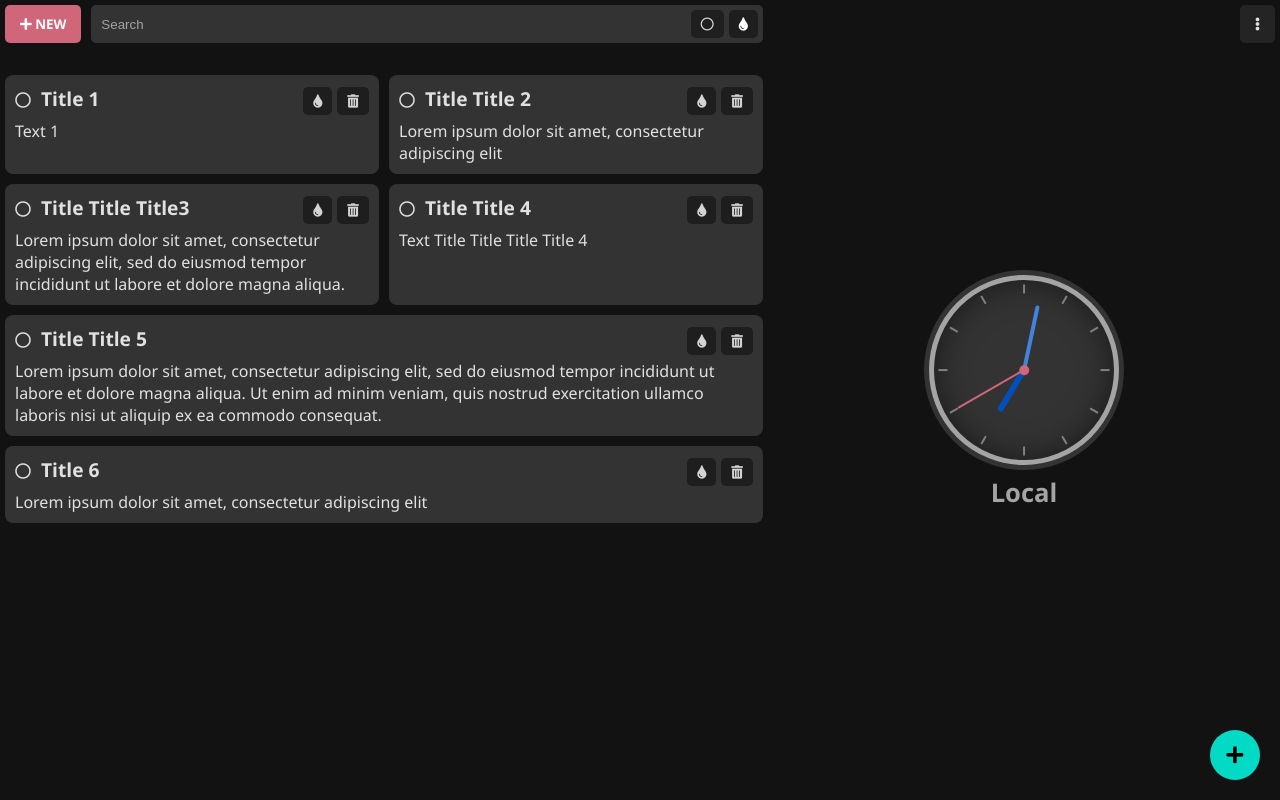
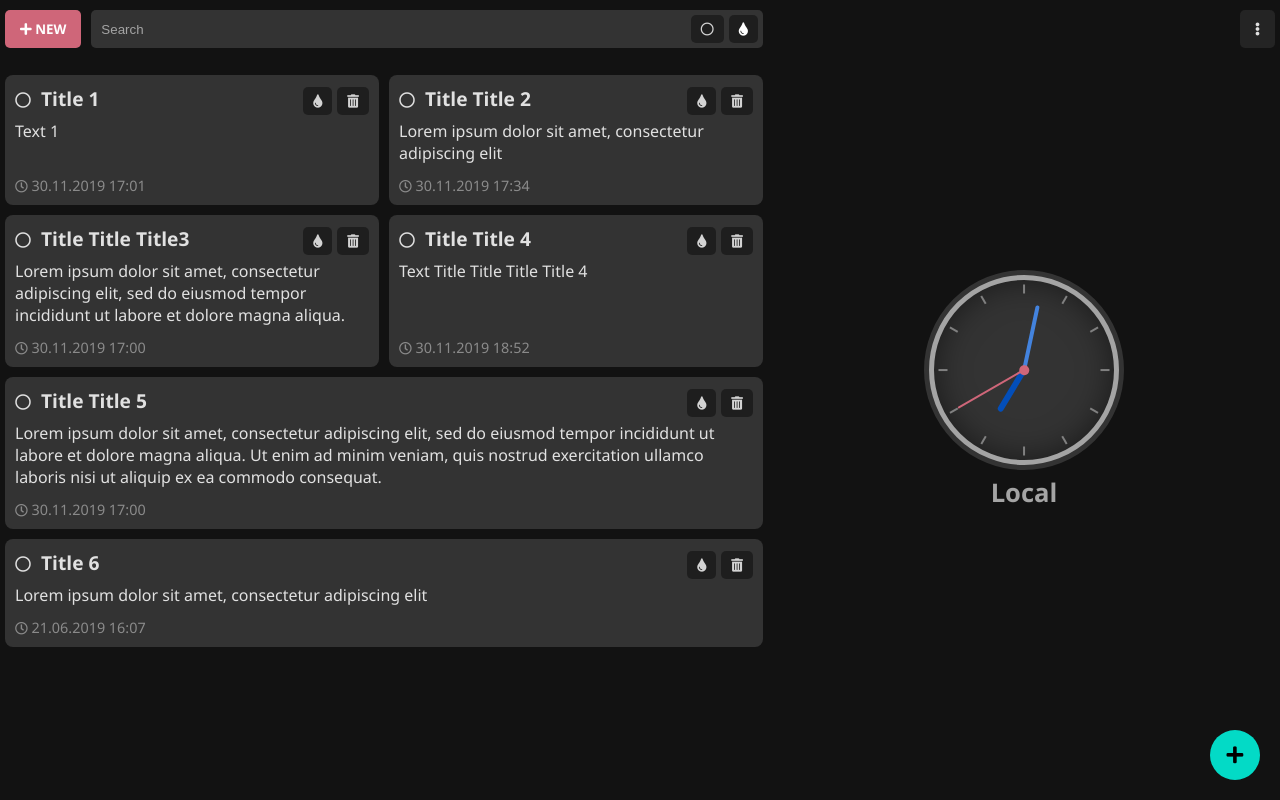
Before and after one commit to askhatxx/organizer-app, a React app: page / in a window 1280 px wide. Built offline with nearby package versions, Linux system fonts and the light colour scheme.

Commit message:
Commit 27

```diff
--- a/src/components/App.js
+++ b/src/components/App.js
@@ -10,12 +10,12 @@ export default class App extends Component {
         super(props);
 
         const initialNotes = [
-            {title:'Title 1', text:'Text 1', flag: false, color: 'default', id: '11'},
-            {title:'Title Title 2', text:'Lorem ipsum dolor sit amet, consectetur adipiscing elit', flag: false, color: 'default', id: '12'},
-            {title:'Title Title Title3', text:'Lorem ipsum dolor sit amet, consectetur adipiscing elit, sed do eiusmod tempor incididunt ut labore et dolore magna aliqua.', flag: false, color: 'default', id: '13'},
-            {title:'Title Title 4', text:'Text Title Title Title Title 4', flag: false, color: 'default', id: '14'},
-            {title:'Title Title 5', text:'Lorem ipsum dolor sit amet, consectetur adipiscing elit, sed do eiusmod tempor incididunt ut labore et dolore magna aliqua. Ut enim ad minim veniam, quis nostrud exercitation ullamco laboris nisi ut aliquip ex ea commodo consequat.', flag: false, color: 'default', id: '15'},
-            {title:'Title 6', text:'Lorem ipsum dolor sit amet, consectetur adipiscing elit', flag: false, color: 'default', id: '16'}
+            {title:'Title 1', text:'Text 1', date: '1575133281421', flag: false, color: 'default', id: '11'},
+            {title:'Title Title 2', text:'Lorem ipsum dolor sit amet, consectetur adipiscing elit', date: '1575135251421', flag: false, color: 'default', id: '12'},
+            {title:'Title Title Title3', text:'Lorem ipsum dolor sit amet, consectetur adipiscing elit, sed do eiusmod tempor incididunt ut labore et dolore magna aliqua.', date: '1575133251421', flag: false, color: 'default', id: '13'},
+            {title:'Title Title 4', text:'Text Title Title Title Title 4', date: '1575139951421', flag: false, color: 'default', id: '14'},
+            {title:'Title Title 5', text:'Lorem ipsum dolor sit amet, consectetur adipiscing elit, sed do eiusmod tempor incididunt ut labore et dolore magna aliqua. Ut enim ad minim veniam, quis nostrud exercitation ullamco laboris nisi ut aliquip ex ea commodo consequat.', date: '1575133251421', flag: false, color: 'default', id: '15'},
+            {title:'Title 6', text:'Lorem ipsum dolor sit amet, consectetur adipiscing elit', date: '1561133251421', flag: false, color: 'default', id: '16'}
         ];
 
         const initialClock = [
@@ -24,9 +24,14 @@ export default class App extends Component {
 
         this.cities = [
             {city: 'Local', timezone: 'local'},
+            {city: 'San Francisco', timezone: '-8'},
+            {city: 'New York', timezone: '-5'},
             {city: 'London', timezone: '+0'},
+            {city: 'Berlin', timezone: '+1'},
+            {city: 'Moscow', timezone: '+3'},
+            {city: 'Beijing', timezone: '+8'},
             {city: 'Tokyo', timezone: '+9'},
-            {city: 'New York', timezone: '-5'}
+
         ];
         this.colorsNote = ['default', 'green', 'red', 'blue', 'orange', 'purple'];
         this.themes = ['theme-light', 'theme-dark', 'theme-orange', 'theme-purple'];
--- a/src/components/NoteAdd.js
+++ b/src/components/NoteAdd.js
@@ -19,6 +19,7 @@ export default class NoteAdd extends Component {
         this.props.addNote({
             title: this.state.formTitle,
             text: this.state.formText,
+            date: String(Date.now()),
             flag: false,
             color: 'default',
             id: newId
--- a/src/components/Notes.js
+++ b/src/components/Notes.js
@@ -2,6 +2,24 @@ import React, {Component} from 'react';
 import ColorList from './ColorList';
 
 export default class Notes extends Component {
+    formatDateAddZero(num) {
+        if (num < 10) {
+            return '0' + num;
+        }
+        return num;
+    }
+
+    formatDate(date) {
+        const noteDate = new Date(+date);
+        const day = this.formatDateAddZero(noteDate.getDate());
+        const month = this.formatDateAddZero(noteDate.getMonth() + 1);
+        const year = noteDate.getFullYear();
+        const hours = this.formatDateAddZero(noteDate.getHours());
+        const minutes = this.formatDateAddZero(noteDate.getMinutes());
+
+        return `${day}.${month}.${year} ${hours}:${minutes}`;
+    }
+
     renderNoteTitleOptions(id) {
         return (
             <div className='note-title-options'>
@@ -31,9 +49,10 @@ export default class Notes extends Component {
 
     renderNotes(notes) {
         const notesList = notes.map((item) => {
-            const {title, text, flag, color, id} = item;
+            const {title, text, date, flag, color, id} = item;
             const noteFlag = this.renderNoteFlag(id, flag);
             const options = this.renderNoteTitleOptions(id);
+            const noteDate = this.formatDate(date);
             let clazz = 'note';
 
             if (title.length > 200 || text.length > 200) {
@@ -50,6 +69,7 @@ export default class Notes extends Component {
                                 <div>{options}</div>
                             </div>
                             <div className='note-text'>{text}</div>
+                            <div className='note-date'><i className="far fa-clock"></i> {noteDate}</div>
                         </div>
                     </div>
                 </div>
--- a/src/index.css
+++ b/src/index.css
@@ -68,7 +68,7 @@
     --remove-clock: #ffffff;
     --note-add-button: #cf6679;
     --note-add-button-hover: #b15061;
-    --note-add-form: #000000;
+    --note-add-form: #242424;
     --note-add-form-input: #333333;
     --note-add-form-input-focus: #a4a4a4;
     --icon-button: rgba(0, 0, 0, .4);
@@ -82,12 +82,6 @@
     --text0-color: #ffffff;
     --text1-color: #e1e1e1;
     --text2-color: #a4a4a4;
-}
-.list-themes .theme-orange-item {
-    background: #f06900;
-}
-.list-themes .theme-purple-item {
-    background: #da19fc;
 }
 .theme-orange {
     --bg: #f06900;
@@ -201,6 +195,7 @@ button:active {
 .box-0 {
     position: absolute;
     width: 100%;
+    padding-top: 5px;
     z-index: 300;
     display: flex;
     justify-content: space-between;
@@ -438,6 +433,8 @@ button:active {
     padding: 10px;
     border-radius: 8px;
     color: var(--text1-color);
+    display: flex;
+    flex-direction: column;
     transition: .3s;
 }
 .note-inner.default {background: var(--note-inner-default);}
@@ -482,6 +479,15 @@ button:active {
 }
 .note-text {
     white-space: pre-wrap;
+    flex-grow: 1;
+}
+.note-date {
+    margin-top: 12px;
+    font-size: .9rem;
+    opacity: .5;
+}
+.note-date > .far {
+    font-size: .8rem;
 }
 
 .color-list {
```
